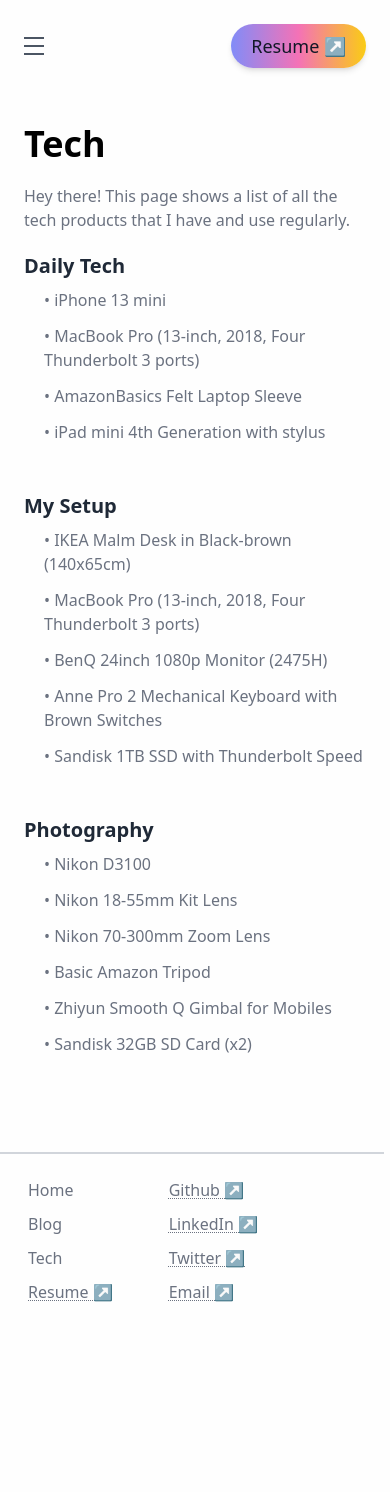
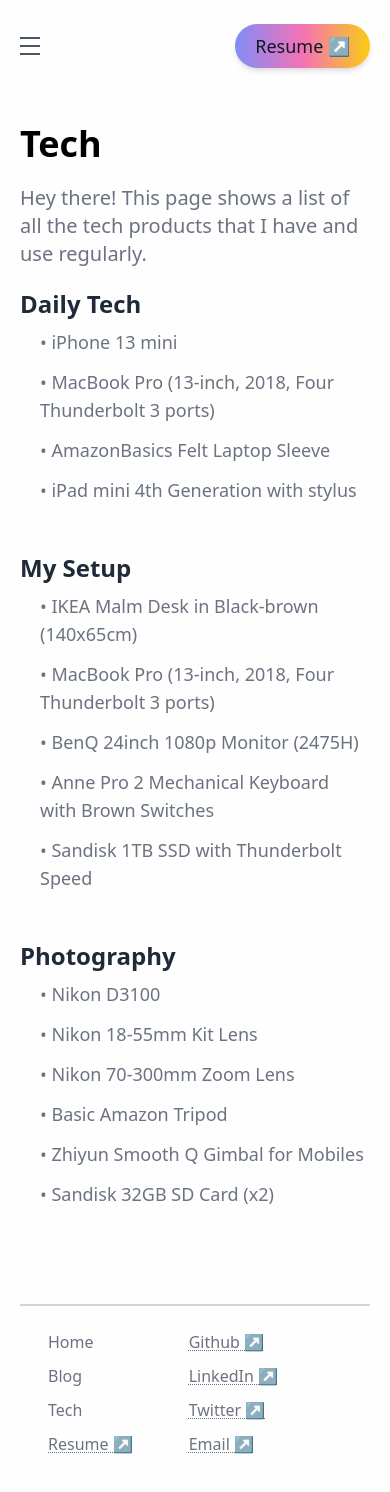
Before and after one commit to saadsme/portfolio, a Next.js app: page /tech in a window 390 px wide. Shown: the top 1492 px of the page. Before the commit the page ends 1392 px from the top, so only its background shows below. Built offline with nearby package versions, Linux system fonts and the light colour scheme.

Commit message:
fixed scroll issues

```diff
--- a/components/NavBar.js
+++ b/components/NavBar.js
@@ -7,7 +7,7 @@
   let [open,setOpen] = useState(false)
   return (
     <>
-    <div className='flex justify-between items-center m-6 md:m-0 md:hidden' onClick={()=>setOpen(!open)}>
+    <div className='flex justify-between items-center my-6 md:m-0 md:hidden' onClick={()=>setOpen(!open)}>
         <div className='HAMBURGER space-y-1.5 md:hidden'>
                 <span className="block h-0.5 w-5 bg-gray-600"></span>
                 <span className="block h-0.5 w-5 bg-gray-600"></span>
@@ -20,12 +20,12 @@
             </div>
         </div>
         <div className=" flex-row justify-between max-w-3xl md:my-12 mx-auto mb-8 w-full text-gray-700 md:flex">
-            <div className={`flex flex-col md:justify-start md:items-center md:flex-row pt-6 md:pt-0 text-lg space-y-2 md:space-y-0 md:space-x-8 absolute mx-3 w-[94%] max-w-md md:pl-0 pl-9 transition-all duration-500 md:static bg-gray-200 md:bg-white rounded-2xl md:z-auto z-[1000] pb-8 md:pb-0 ${open ? 'top-20' : 'top-[-490px]'}`}>
-              <Link className="hover:bg-gray-200 border-spacing-1 rounded md:p-1 md:px-2 hover:text-gray-900" href={'/'}>Home</Link>
+            <div className={`flex flex-col md:justify-start md:items-center md:flex-row pt-6 md:pt-0 text-lg space-y-2 md:space-y-0 md:space-x-12 absolute w-[94%] max-w-md md:pl-0 pl-9 transition-all duration-500 md:static bg-gray-200 md:bg-white rounded-2xl md:z-auto z-[1000] pb-8 md:pb-0 ${open ? 'top-20' : 'top-[-490px]'}`}>
+              <Link className="hover:bg-gray-200 border-spacing-1 rounded md:p-1 md:px-0 hover:text-gray-900" href={'/'}>Home</Link>
               {//<Link className="hover:bg-gray-200 border-spacing-1 rounded p-1 px-2 hover:text-gray-900" href={'/projects'}>Projects</Link>
               }
-              <Link className="hover:bg-gray-200 border-spacing-1 rounded md:p-1 md:px-2 hover:text-gray-900" href={'/blog'}>Blog</Link>
-              <Link className="hover:bg-gray-200 border-spacing-1 rounded md:p-1 md:px-2 hover:text-gray-900" href={'/tech'}>Tech</Link>
+              <Link className="hover:bg-gray-200 border-spacing-1 rounded md:p-1 md:px-0 hover:text-gray-900" href={'/blog'}>Blog</Link>
+              <Link className="hover:bg-gray-200 border-spacing-1 rounded md:p-1 md:px-0 hover:text-gray-900" href={'/tech'}>Tech</Link>
             </div>
             <div>
             <button type="button" className=' LARGE-SCREEN-RESUMEBUTTON md:whitespace-nowrap text-lg py-2 px-5 hidden md:flex group bg-gradient-to-r from-indigo-400 via-pink-400 to-yellow-400 hover:from-indigo-600 hover:via-pink-600 hover:to-red-600 focus:outline-none  shadow-md rounded-full'>
--- a/components/ProjectCard2.js
+++ b/components/ProjectCard2.js
@@ -14,7 +14,7 @@
                 height={1200}
               />
                 <h1 class="underline underline-offset-2 decoration-dotted decoration-1 absolute text-sm opacity-0 text-grey-900
-                translate-x-40 translate-y-32 group-hover:opacity-100">
+                translate-x-36 translate-y-28 group-hover:opacity-100">
                 Read more ↗</h1>
                 <div className=' relative flex flex-col
                   justify-center w-full text-right'>
--- a/components/ProjectCard3.js
+++ b/components/ProjectCard3.js
@@ -8,7 +8,7 @@
         <Link href={href} target='_blank'>
             <div className='flex flex-row-reverse mb-12 drop-shadow-md'>
             <h1 class="underline underline-offset-2 decoration-dotted decoration-1 absolute opacity-0 text-sm text-grey-900
-                 translate-y-28 -translate-x-36 flex group-hover:opacity-100">
+                 translate-y-[7.5rem] -translate-x-36 flex group-hover:opacity-100">
                 Read more ↗</h1>
                 <Image
                     className='rounded-lg w-1/2'
--- a/components/ProjectCardMob.js
+++ b/components/ProjectCardMob.js
@@ -12,8 +12,7 @@
                     width={1200}
                     height={1200}
                 />
-        <h1 class="underline underline-offset-2 decoration-dotted decoration-1 absolute text-sm opacity-0 translate-x-48 -translate-y-36 group-hover:opacity-100">
-            Read more ↗</h1>
+
         <div className='bg-gray-100 rounded-b-lg  p-5 w-full'>
             <h1 className='font-bold text-2xl'>{title}</h1>
             <div className='text-gray-800'>{desc}</div>
--- a/pages/blog.js
+++ b/pages/blog.js
@@ -48,11 +48,11 @@
         <link rel="icon" href="/favicon.ico" />
         <link rel="apple-touch-icon" href="/favicon.ico" />
         </Head>
-        <div className='flex flex-col justify-center w-full max-w-2xl mx-auto mb-16'>
+        <div className='flex flex-col justify-center w-full px-5 max-w-2xl mx-auto mb-16'>
             <NavBar/>
-            <div className='TITLE font-bold text-4xl mx-6  md:mt-16 md:text-5xl'>Blog</div>
-            <div className='BLOGINTRO text-md text-gray-500 my-5 mx-6'>Hey there! Welcome to my blog. I write about tech, web dev, life, fitness and anything else about life. I usually write up articles whenever I see something that could help other people who are in a situation like me.</div>
-            <div className='BLOGCARDS space-y-6 mx-6'>
+            <div className='TITLE font-bold text-4xl  md:mt-16 md:text-5xl'>Blog</div>
+            <div className='BLOGINTRO text-lg md:text-md text-gray-500 my-5'>Hey there! Welcome to my blog. I write about tech, web dev, life, fitness and anything else about life. I usually write up articles whenever I see something that could help other people who are in a situation like me.</div>
+            <div className='BLOGCARDS space-y-6'>
             {
             posts.map((post) => (
                 <BlogCard
--- a/pages/tech.js
+++ b/pages/tech.js
@@ -12,14 +12,14 @@
         <link rel="icon" href="/favicon.ico" />
         <link rel="apple-touch-icon" href="/favicon.ico" />
       </Head>
-        <div className='flex flex-col justify-center w-full max-w-2xl mx-auto mb-16'>
+        <div className='flex flex-col justify-center w-full max-w-2xl px-5 mx-auto mb-16'>
             <NavBar/>
-            <div className='TITLE font-bold text-4xl mx-6 md:mt-16 md:text-5xl'>Tech</div>
-            <div className='PAGEINTRO text-md text-gray-500 my-5 mx-6'>Hey there! This page shows a list of all the tech products that I have and use regularly.</div>
+            <div className='TITLE font-bold text-4xl md:mt-16 md:text-5xl'>Tech</div>
+            <div className='PAGEINTRO text-xl text-gray-500 my-5'>Hey there! This page shows a list of all the tech products that I have and use regularly.</div>
             <div className='MAIN-PAGE-SECTION space-y-12'>
-                <div className='SECTION 1 mx-6'>
-                    <h1 className='font-bold text-xl mb-2 text-gray-800'>Daily Tech</h1>
-                    <ul className='ml-5 space-y-3 text-gray-500'>
+                <div className='SECTION 1'>
+                    <h1 className='font-bold text-2xl mb-2 text-gray-800'>Daily Tech</h1>
+                    <ul className='ml-5 text-lg space-y-3 text-gray-500'>
                         <li>• iPhone 13 mini</li>
                         <li>• MacBook Pro (13-inch, 2018, Four Thunderbolt 3 ports)</li>
                         <li>• AmazonBasics Felt Laptop Sleeve</li>
@@ -27,9 +27,9 @@
                     </ul>
                 </div>
 
-                <div className='MySETUP mx-6 space-y-2 mb-2 text-gray-800'>
-                    <h1 className='font-bold text-xl'>My Setup</h1>
-                    <ul className='ml-5 space-y-3 text-gray-500'>
+                <div className='MySETUP space-y-2 mb-2 text-gray-800'>
+                    <h1 className='font-bold text-2xl'>My Setup</h1>
+                    <ul className='ml-5 text-lg space-y-3 text-gray-500'>
                         <li>• IKEA Malm Desk in Black-brown (140x65cm)</li>
                         <li>• MacBook Pro (13-inch, 2018, Four Thunderbolt 3 ports)</li>
                         <li>• BenQ 24inch 1080p Monitor (2475H) </li>
@@ -38,9 +38,9 @@
                     </ul>
                 </div>
 
-                <div className='PHOTOGRAPHY mx-6 space-y-2 mb-2 text-gray-800'>
-                    <h1 className='font-bold text-xl'>Photography</h1>
-                    <ul className='ml-5 space-y-3 text-gray-500'>
+                <div className='PHOTOGRAPHY space-y-2 mb-2 text-gray-800'>
+                    <h1 className='font-bold text-2xl'>Photography</h1>
+                    <ul className='ml-5 text-lg space-y-3 text-gray-500'>
                         <li>• Nikon D3100 </li>
                         <li>• Nikon 18-55mm Kit Lens</li>
                         <li>• Nikon 70-300mm Zoom Lens</li>
```
Also changed, not shown: pages/index.js (+6 -5 lines).
